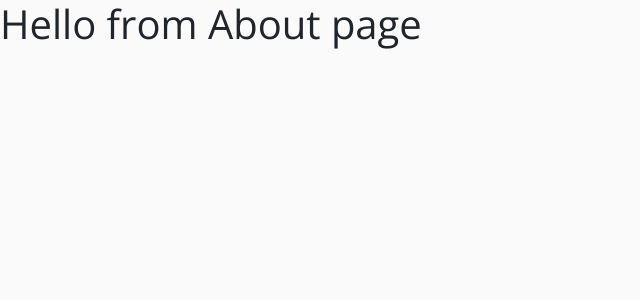
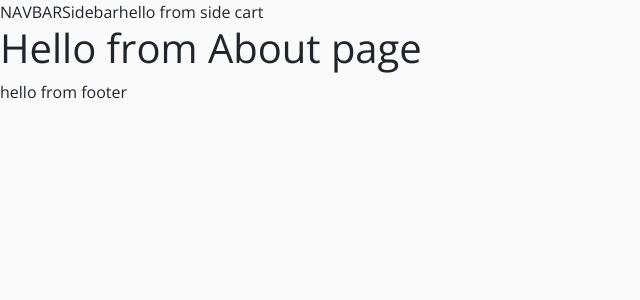
Before and after one commit to jn-html/Techi-store, a React (Create React App) app: page /about in a window 1280 px wide. Shown: the top 300 px of the page, without its empty margins (0-640 px from the left). Built offline with nearby package versions, Linux system fonts and the light colour scheme.

Commit message:
Setup Navbar-Sidebar-Sidecart-Footer component

```diff
--- a/src/App.js
+++ b/src/App.js
@@ -1,9 +1,8 @@
 import React, { Component } from 'react';
 import './App.css';
 import 'bootstrap/dist/css/bootstrap.min.css';
-
-import {FaHome} from 'react-icons/fa';
-
+import {Route, Switch} from 'react-router-dom';
+// import {FaHome} from 'react-icons/fa';
 import Home from './pages/HomePage';
 import About from './pages/AboutPage';
 import Products from './pages/ProductsPage';
@@ -11,14 +10,20 @@
 import SingleProduct from './pages/SingleProductPage';
 import Cart from './pages/CartPage';
 import Default from './pages/Default';
+import Navbar from './components/Navbar';
+import Sidebar from './components/Sidebar';
+import SideCart from './components/SideCart';
+import Footer from './components/Footer';
 
-import {Route, Switch} from 'react-router-dom';
 
 class App extends Component {
   render() {
     return (
       <>
         {/* navbar, sidebar, cart */}
+        <Navbar />
+        <Sidebar />
+        <SideCart />
         <Switch>
           <Route path="/" exact component={Home} />
           <Route path="/about"  component={About} />
@@ -27,8 +32,8 @@
           <Route path="/products/:id"  component={SingleProduct} />
           <Route path="/cart"  component={Cart} />
           <Route component={Default} />
-
         </Switch>
+        <Footer/>
       </>
     );
   }
--- /dev/null
+++ b/src/components/Footer.js
@@ -0,0 +1,9 @@
+import React from 'react'
+
+export default function Footer() {
+   return (
+      <>
+         hello from footer
+      </>
+   )
+}
--- /dev/null
+++ b/src/components/Navbar.js
@@ -0,0 +1,9 @@
+import React from 'react'
+
+export default function Navbar() {
+   return (
+      <>
+         NAVBAR
+      </>
+   )
+}
--- /dev/null
+++ b/src/components/SideCart.js
@@ -0,0 +1,9 @@
+import React from 'react'
+
+export default function SideCart() {
+   return (
+      <>
+         hello from side cart
+      </>
+   )
+}
--- /dev/null
+++ b/src/components/Sidebar.js
@@ -0,0 +1,9 @@
+import React from 'react'
+
+export default function Sidebar() {
+   return (
+      <>
+         Sidebar
+      </>
+   )
+}
```
